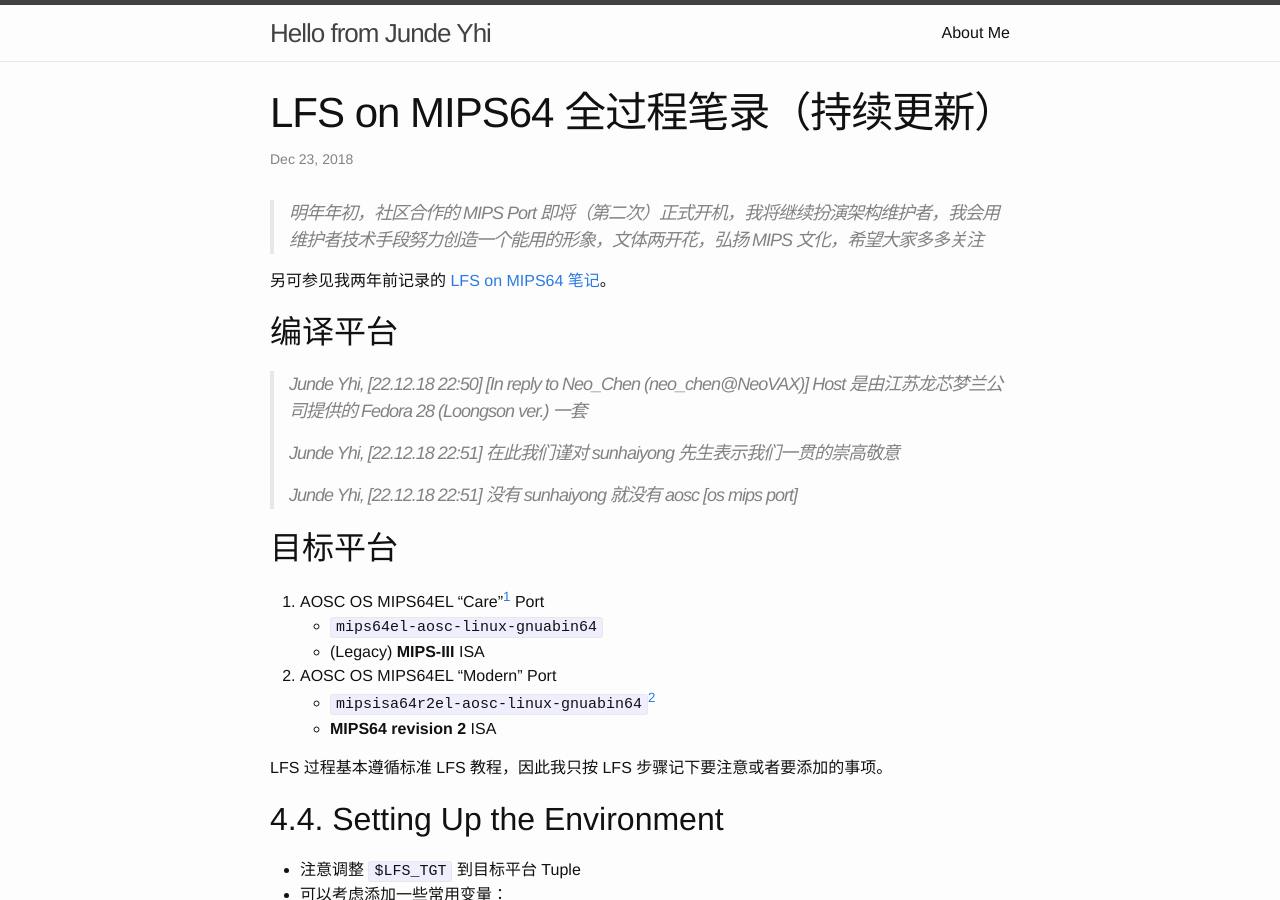
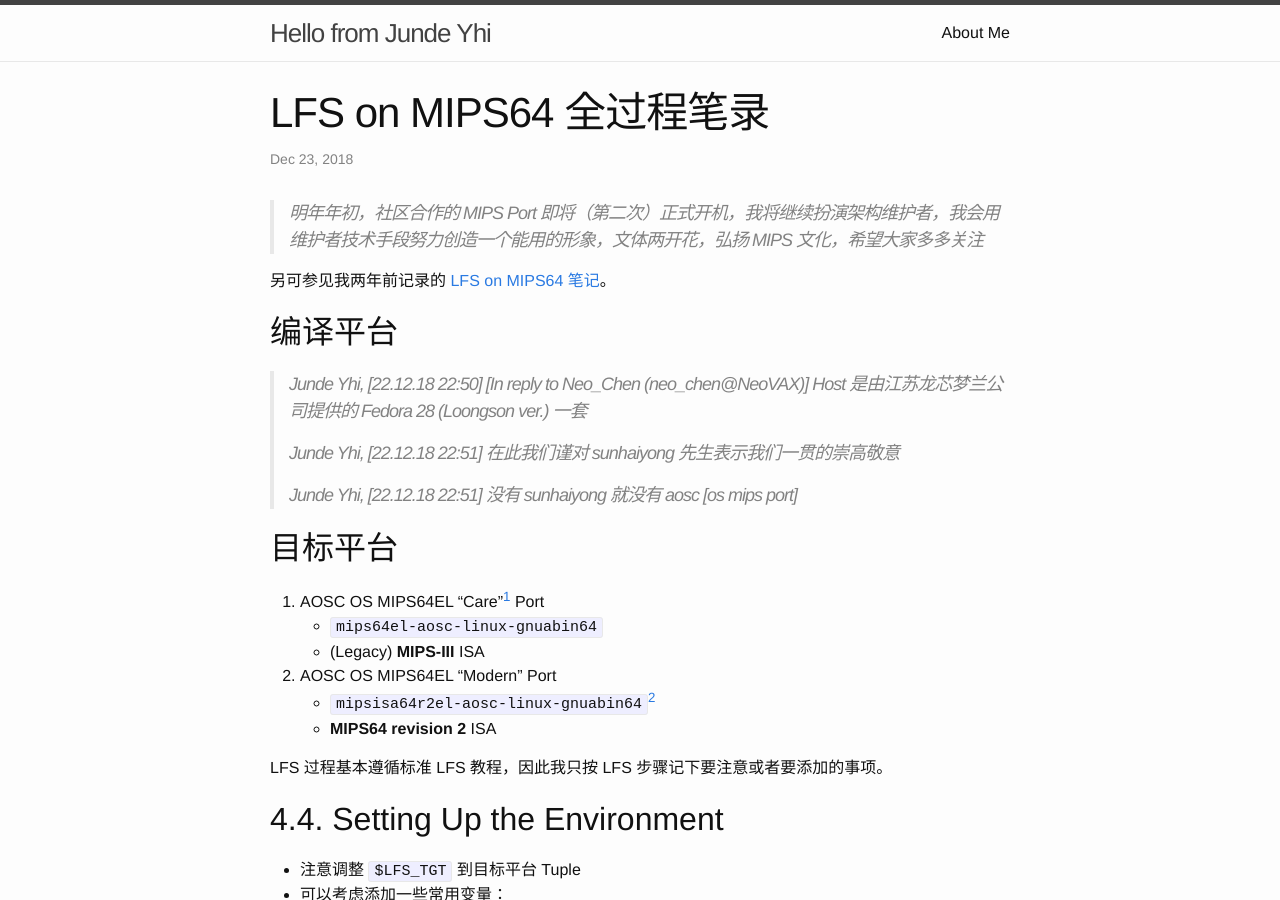
Before and after one commit to lmy441900/lmy441900.github.io, a Jekyll site: the page built from _posts/2018-12-23-lfs-on-mips64-process.md, in a window 1280 px wide and 900 px high. Built offline with Jekyll 4.4.1, drawn with Linux system fonts in a browser that asks for light colours; some of the changed text lies outside the part shown.

Commit message:
lfs-on-mips64-process: update slightly

```diff
--- a/_posts/2018-12-23-lfs-on-mips64-process.md
+++ b/_posts/2018-12-23-lfs-on-mips64-process.md
@@ -1,6 +1,6 @@
 ---
 layout: post
-title:  "LFS on MIPS64 全过程笔录（持续更新）"
+title:  "LFS on MIPS64 全过程笔录"
 date:   2018-12-23
 categories: mips lfs
 ---
```
Also changed, not shown: other parts of _posts/2018-12-23-lfs-on-mips64-process.md (+2 -0 lines).
